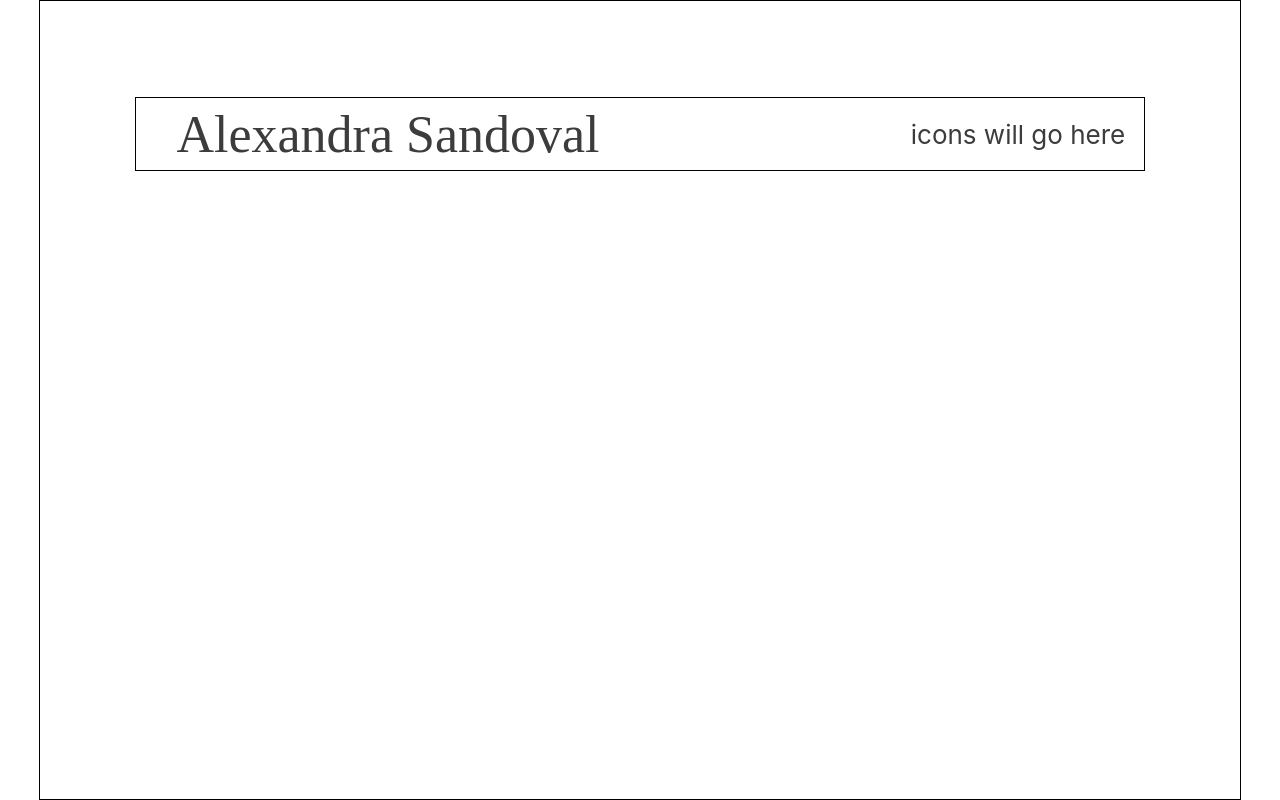
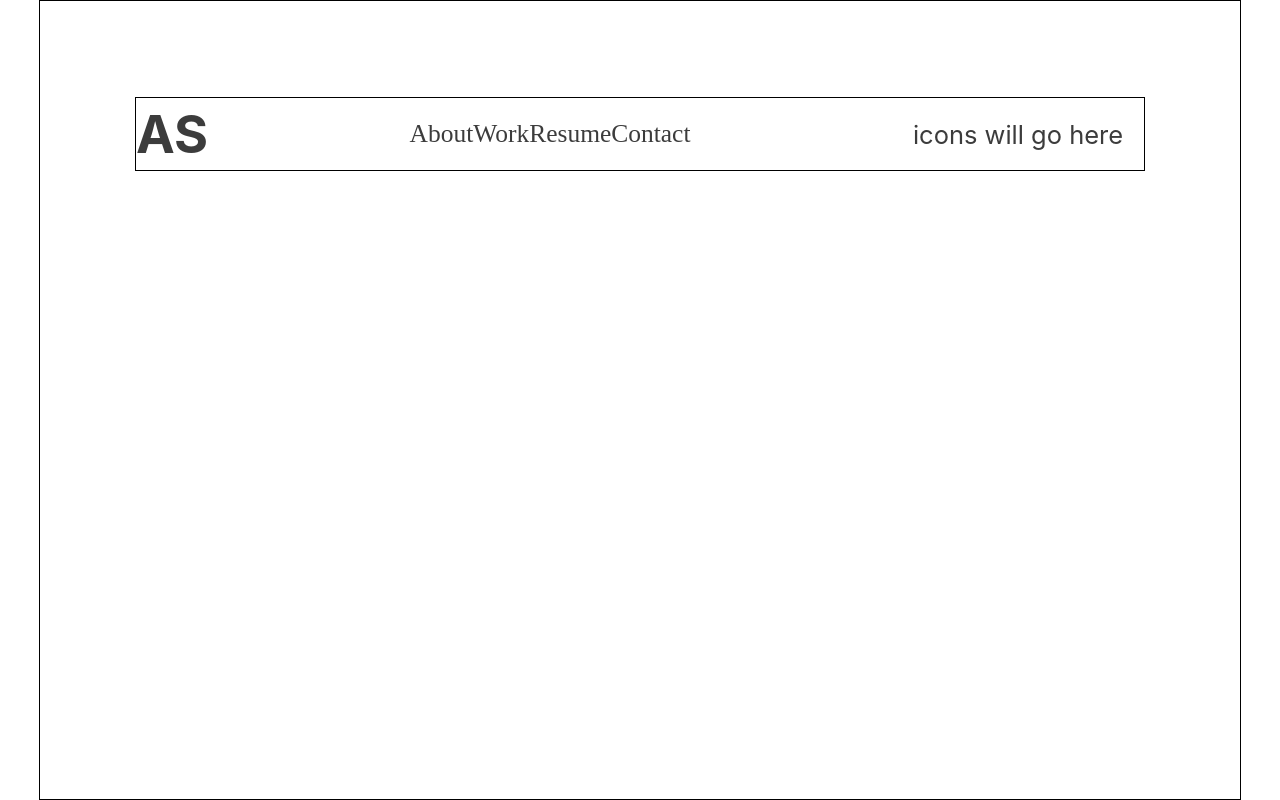
Before and after one commit to alexandoval13/alex-portfolio, a React (Create React App) app: page / in a window 1280 px wide. Built offline with nearby package versions, Linux system fonts and the light colour scheme.

Commit message:
Edit header

```diff
--- a/src/App.css
+++ b/src/App.css
@@ -22,21 +22,37 @@
   max-width: 1008px;
   height: 72px;
   display: grid;
-  grid-template-columns: 50% auto 25%;
+  grid-template-columns: auto auto 25%;
   border: solid black 1px;
   align-items: center;
   justify-items: center;
 }
 
-.Portfolio-header h1 {
+.header-logo {
+  width: 100%;
+  text-align: left
+}
+
+.header-logo h1 {
+  height: 100%;
+  margin: 0;
+  padding: 0;
+  justify-self: left;
+}
+
+.header-sections {
   margin: 0;
   font-family: none;
   font-weight: 100;
-  grid-area: 1/1;
+  grid-area: 1/2;
+  display: flex;
+  justify-self: left;
+  font-size: 98%;
 }
 
-.Portfolio-header div {
+.header-icons {
   grid-area: 1/3;
+  font-size: 98%;
 }
 
 @media (prefers-reduced-motion: no-preference) {
@@ -59,6 +75,7 @@
 }
 
 .App-logo {
-  height: 40vmin;
+  grid-area: 1/1;
+  height: 16px;
   pointer-events: none;
 }
--- a/src/App.js
+++ b/src/App.js
@@ -6,8 +6,24 @@ function App() {
     <div className="Portfolio">
       <div className="Portfolio-grid">
         <header className="Portfolio-header">
-          <h1>Alexandra Sandoval</h1>
-          <div>
+          <div className="header-logo">
+            <h1>AS</h1>
+          </div>
+          <div className="header-sections">
+            <div>
+              <text>About</text>
+            </div>
+            <div>
+              <text>Work</text>
+            </div>
+            <div>
+              <text>Resume</text>
+            </div>
+            <div>
+              <text>Contact</text>
+            </div>
+          </div>
+          <div className="header-icons">
             <text>icons will go here</text>
           </div>
         </header>
```
